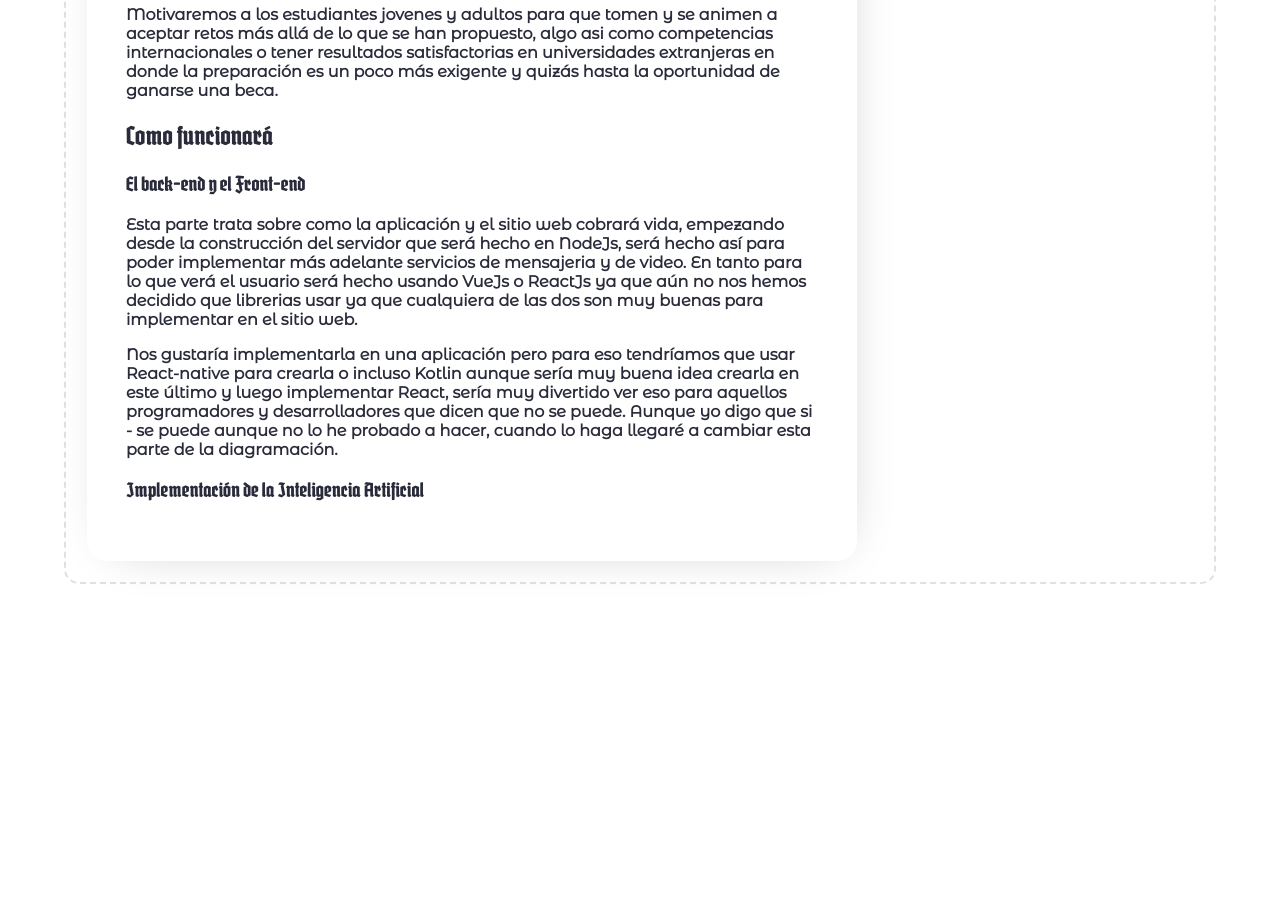
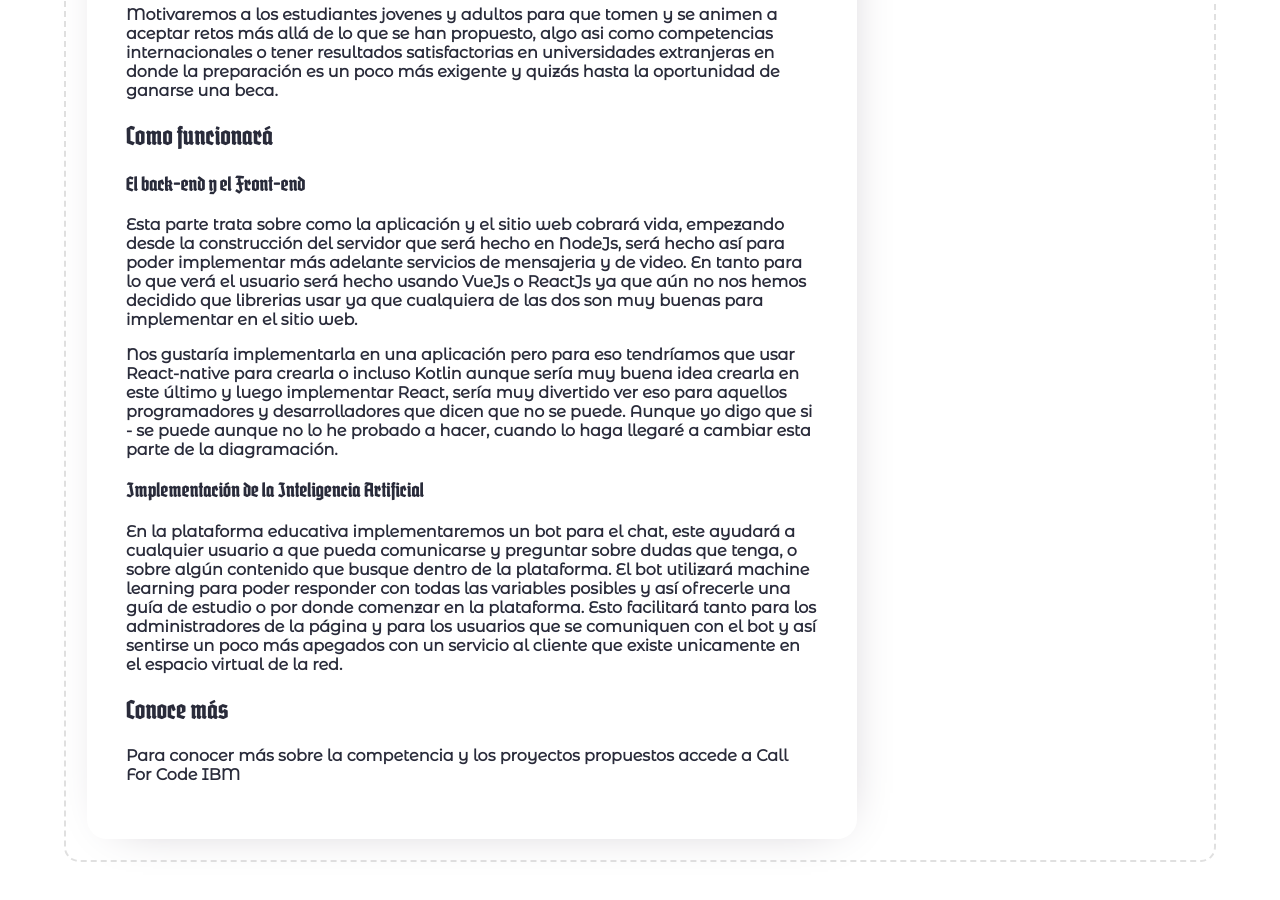
Before and after one commit to jorgeAML/creativeaml, a Jekyll site: the page built from blog_posts/17-11-2021.md, in a window 1280 px wide and 900 px high, scrolled down 1374 px. Built offline with Jekyll 4.4.1, drawn with Linux system fonts in a browser that asks for light colours; some web fonts are replaced; before the commit the page ends 1996 px from its top, so only the background shows below that.

Commit message:
post actualizado

```diff
--- a/blog_posts/17-11-2021.md
+++ b/blog_posts/17-11-2021.md
@@ -69,3 +69,6 @@ post1: /jekyll/update/2021/04/05/welcome-to-jekyll.html
 <p>Esta parte trata sobre como la aplicación y el sitio web cobrará vida, empezando desde la construcción del servidor que será hecho en NodeJs, será hecho así para poder implementar más adelante servicios de mensajeria y de video. En tanto para lo que verá el usuario será hecho usando VueJs o ReactJs ya que aún no nos hemos decidido que librerias usar ya que cualquiera de las dos son muy buenas para implementar en el sitio web.</p>
 <p>Nos gustaría implementarla en una aplicación pero para eso tendríamos que usar React-native para crearla o incluso Kotlin aunque sería muy buena idea crearla en este último y luego implementar React, sería muy divertido ver eso para aquellos programadores y desarrolladores que dicen que no se puede. Aunque yo digo que si - se puede aunque no lo he probado a hacer, cuando lo haga llegaré a cambiar esta parte de la diagramación.</p>
 <h3>Implementación de la Inteligencia Artificial</h3>
+<p>En la plataforma educativa implementaremos un bot para el chat, este ayudará a cualquier usuario a que pueda comunicarse y preguntar sobre dudas que tenga, o sobre algún contenido que busque dentro de la plataforma. El bot utilizará machine learning para poder responder con todas las variables posibles y así ofrecerle una guía de estudio o por donde comenzar en la plataforma. Esto facilitará tanto para los administradores de la página y para los usuarios que se comuniquen con el bot y así sentirse un poco más apegados con un servicio al cliente que existe unicamente en el espacio virtual de la red.</p>
+<h2>Conoce más</h2>
+<p>Para conocer más sobre la competencia y los proyectos propuestos accede a <a href="https://callforcode-platform.bemyapp.com/#/event">Call For Code IBM</a></p>
```
